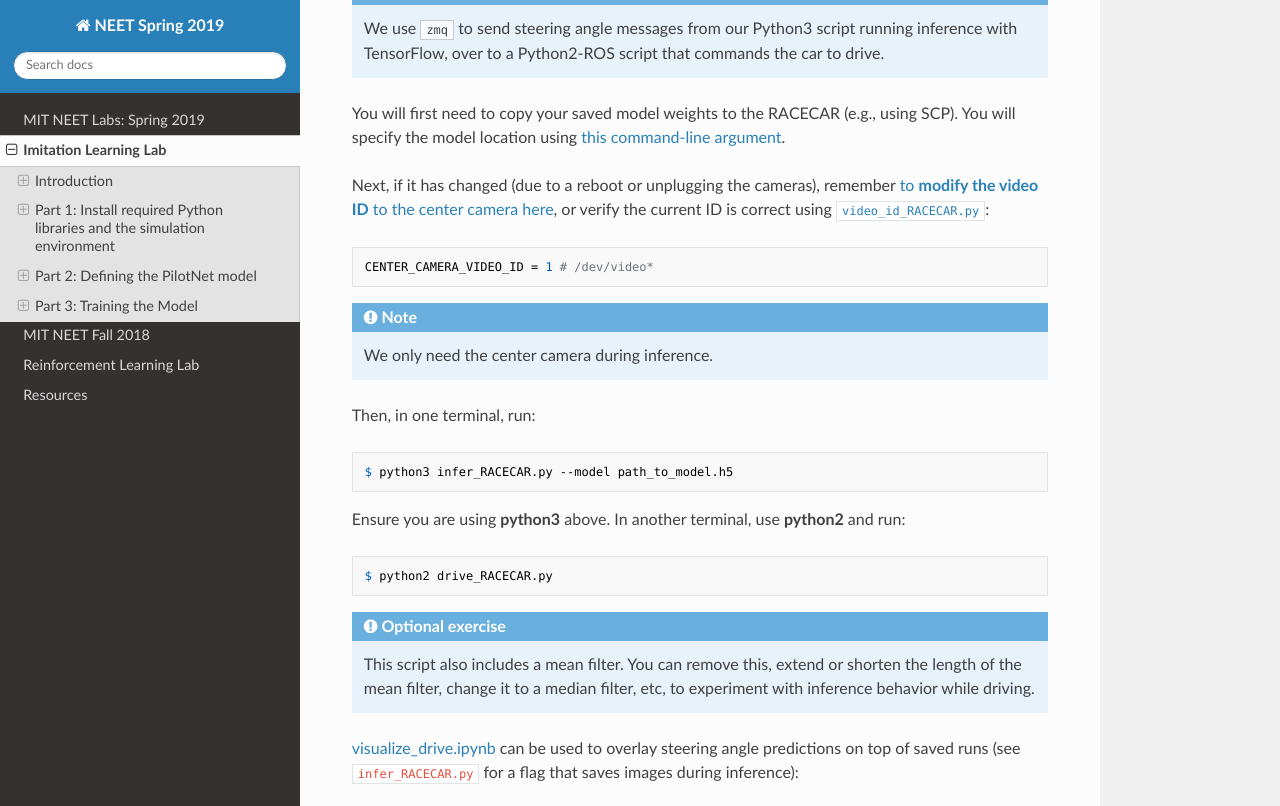
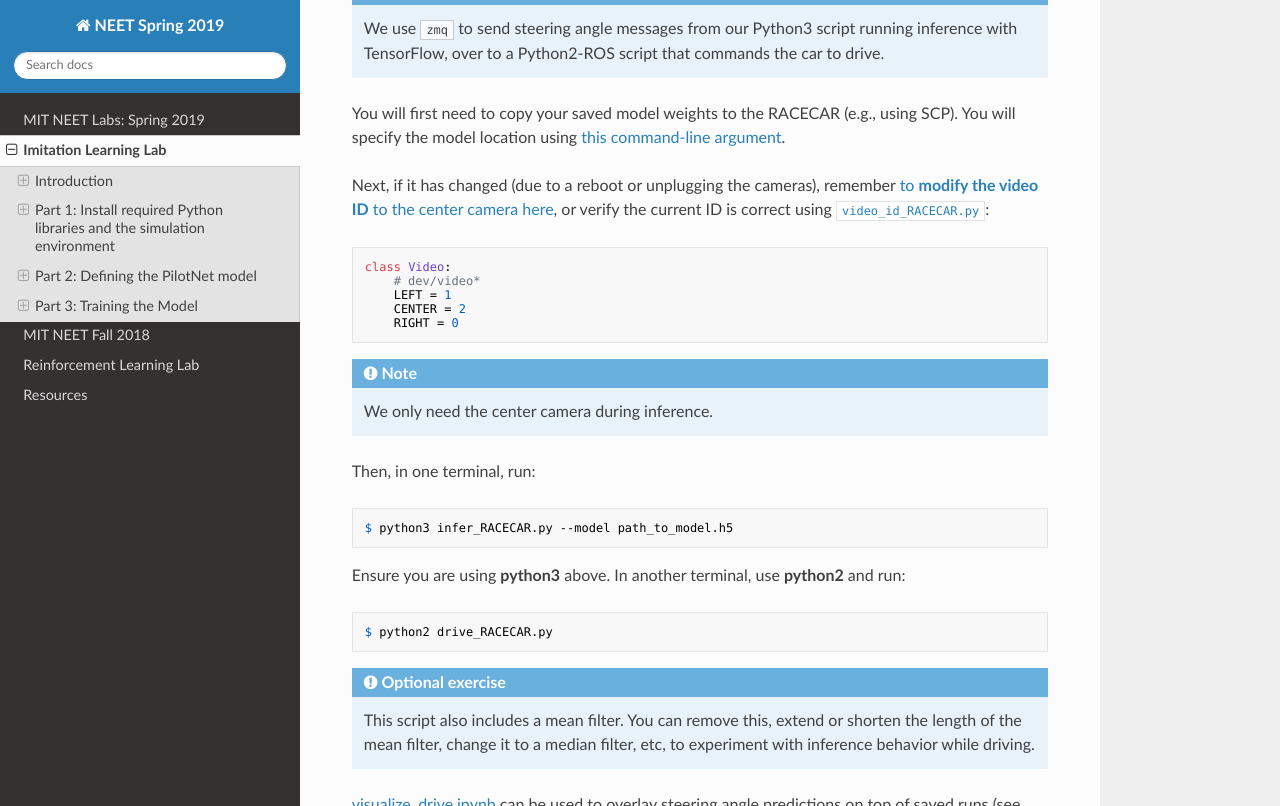
Before and after one commit to mmaz/neet, an MkDocs documentation site: the page built from docs/imitation_learning.md, in a window 1280 px wide and 900 px high, scrolled down 16368 px, cut to the strip 0-806 px from the top of the window. Built offline with MkDocs 1.6.1, drawn with Linux system fonts in a browser that asks for light colours; nearby versions of some CDN libraries.

Commit message:
camera id notes

````diff
--- a/docs/imitation_learning.md
+++ b/docs/imitation_learning.md
@@ -471,10 +471,14 @@ To execute a trained model, you will need to run the following scripts:
 
 You will first need to copy your saved model weights to the RACECAR (e.g., using SCP). You will specify the model location using [this command-line argument](https://github.com/mmaz/imitation_learning_lab/blob/6dd9a61f2c687888de80afe94c2df139490828cd/infer_RACECAR.py#L27).
 
-Next, if it has changed (due to a reboot or unplugging the cameras), remember [to **modify the video ID** to the center camera here](https://github.com/mmaz/imitation_learning_lab/blob/ee982299cdfe81ddf59541f696fe2f1b8f9ba104/infer_RACECAR.py#L19), or verify the current ID is correct using [`video_id_RACECAR.py`](https://github.com/mmaz/imitation_learning_lab/blob/master/video_id_RACECAR.py):
+Next, if it has changed (due to a reboot or unplugging the cameras), remember [to **modify the video ID** to the center camera here](https://github.com/mmaz/imitation_learning_lab/blob/6dd9a61f2c687888de80afe94c2df139490828cd/cameras_RACECAR.py#L3-L5), or verify the current ID is correct using [`video_id_RACECAR.py`](https://github.com/mmaz/imitation_learning_lab/blob/master/video_id_RACECAR.py):
 
 ```python
-CENTER_CAMERA_VIDEO_ID = 1 # /dev/video*
+class Video:
+    # dev/video*
+    LEFT = 1
+    CENTER = 2
+    RIGHT = 0
 ```
 
 !!! note
````
